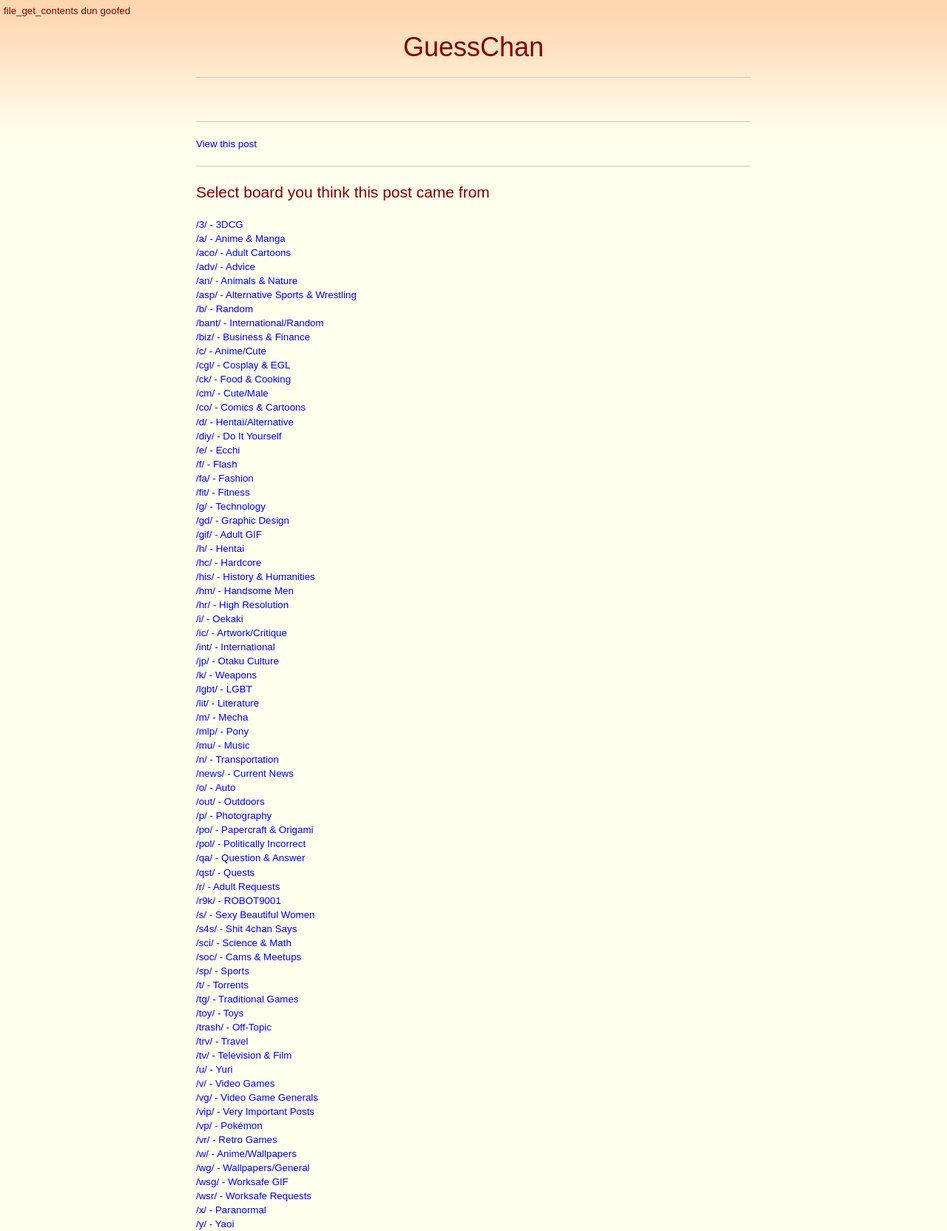
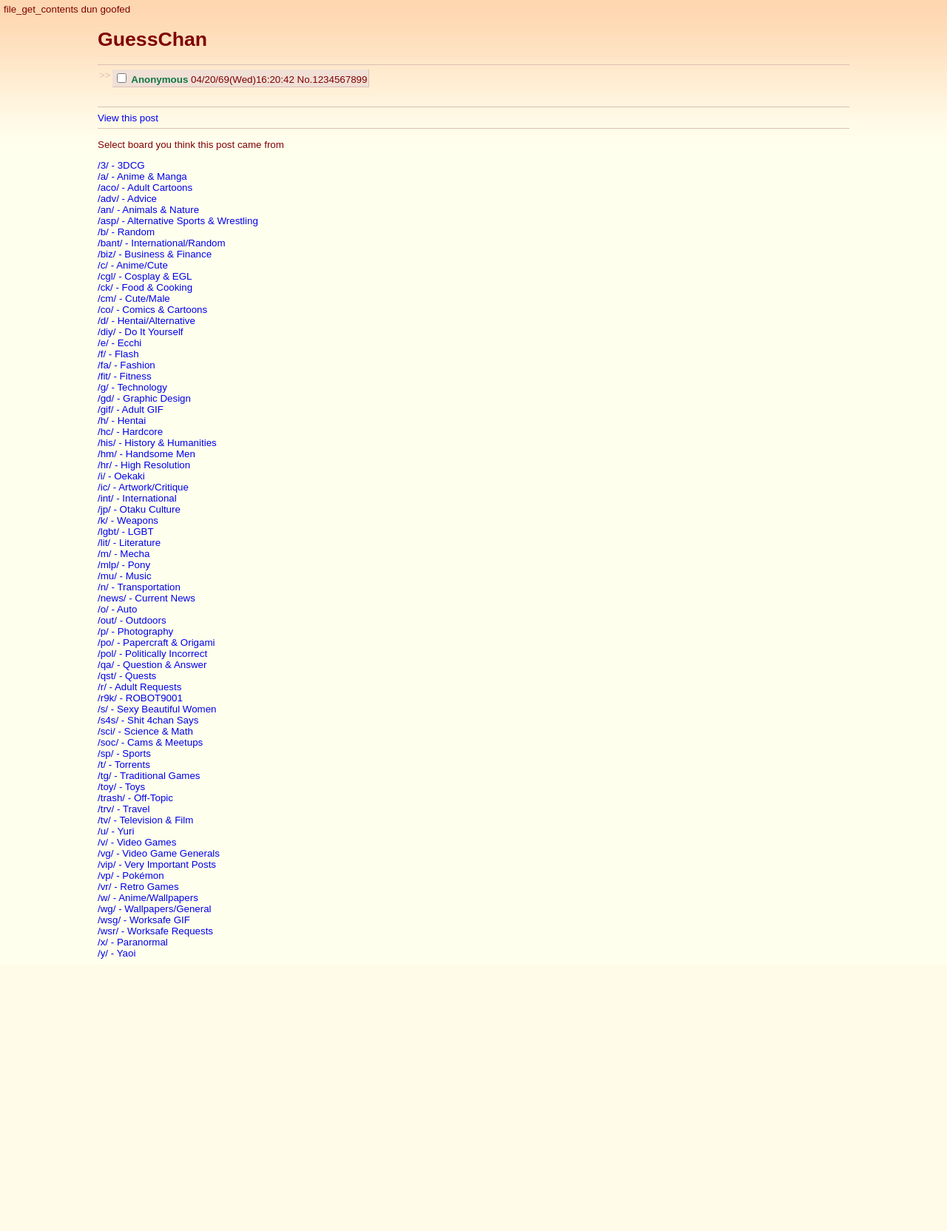
Before and after one commit to goosehub/guesschan, a CodeIgniter app: page /database/ in a window 1280 px wide. Shown: the whole page at 74% size. After the commit the page ends 1296 px from the top, so only its background shows below. Run offline with CodeIgniter, Linux system fonts and the light colour scheme; data that the repository does not hold is empty; some libraries are stand-ins or nearby versions.

Commit message:
Full 4chan style, remove bootstrap
Don't need or want it this go round.

```diff
--- a/application/views/footer.php
+++ b/application/views/footer.php
@@ -4,7 +4,7 @@ defined('BASEPATH') OR exit('No direct script access allowed');
 <!-- jQuery -->
 <script src="https://code.jquery.com/jquery-3.2.1.min.js" integrity="sha256-hwg4gsxgFZhOsEEamdOYGBf13FyQuiTwlAQgxVSNgt4=" crossorigin="anonymous"></script>
 <!-- Bootstrap -->
-<script src="https://maxcdn.bootstrapcdn.com/bootstrap/3.3.7/js/bootstrap.min.js" integrity="sha384-Tc5IQib027qvyjSMfHjOMaLkfuWVxZxUPnCJA7l2mCWNIpG9mGCD8wGNIcPD7Txa" crossorigin="anonymous"></script>
+<!-- <script src="https://maxcdn.bootstrapcdn.com/bootstrap/3.3.7/js/bootstrap.min.js" integrity="sha384-Tc5IQib027qvyjSMfHjOMaLkfuWVxZxUPnCJA7l2mCWNIpG9mGCD8wGNIcPD7Txa" crossorigin="anonymous"></script> -->
 <!-- Local Script -->
 <script src="<?=base_url()?>resources/script.js?<?php echo time(); ?>"></script>
 
--- a/application/views/header.php
+++ b/application/views/header.php
@@ -21,7 +21,7 @@ defined('BASEPATH') OR exit('No direct script access allowed');
     <link rel="icon" href="<?=base_url()?>resources/img/favicon.ico">
 
     <!-- Bootstrap CSS -->
-    <link rel="stylesheet" href="https://maxcdn.bootstrapcdn.com/bootstrap/3.3.7/css/bootstrap.min.css" integrity="sha384-BVYiiSIFeK1dGmJRAkycuHAHRg32OmUcww7on3RYdg4Va+PmSTsz/K68vbdEjh4u" crossorigin="anonymous">
+    <!-- <link rel="stylesheet" href="https://maxcdn.bootstrapcdn.com/bootstrap/3.3.7/css/bootstrap.min.css" integrity="sha384-BVYiiSIFeK1dGmJRAkycuHAHRg32OmUcww7on3RYdg4Va+PmSTsz/K68vbdEjh4u" crossorigin="anonymous"> -->
 
     <link href="<?=base_url()?>resources/chan/burichan.css" rel="stylesheet" type="text/css">
     <!-- Blue -->
--- a/application/views/main.php
+++ b/application/views/main.php
@@ -3,10 +3,22 @@ defined('BASEPATH') OR exit('No direct script access allowed');
 ?>
 <div class="container">
 	<div class="row">
-		<div class="col-md-8 col-md-push-2">
-			<h1 class="text-center">GuessChan</h1>
+		<div class="stuff_container">
+			<h1>GuessChan</h1>
 			<hr>
-			<span class="the_post"><?php echo $random['post']; ?></span>
+
+			<div class="postContainer replyContainer" id="pc1234567899">
+				<div class="sideArrows" id="sa1234567899">&gt;&gt;</div>
+				<div id="p1234567899" class="post reply">
+					<div class="postInfoM mobile" id="pim1234567899"><span class="nameBlock"><span class="name">Anonymous</span><br></span><span class="dateTime postNum" data-utc="5678">04/20/69(Wed)16:20:42 <a href="#" title="Link to this post">No.</a><a href="#" title="Reply to this post">1234567899</a></span></div>
+					<div class="postInfo desktop" id="pi1234567899"><input type="checkbox" name="1234567899" value="delete"> <span class="nameBlock"><span class="name">Anonymous</span> </span> <span class="dateTime" data-utc="5678">04/20/69(Wed)16:20:42</span> <span class="postNum desktop"><a href="#" title="Link to this post">No.</a><a href="#" title="Reply to this post">1234567899</a></span></div>
+					<blockquote class="postMessage greentext_this embedica_this" id="m1234567899">
+						<!-- Here is the post -->
+						<span class="the_post"><?php echo $random['post']; ?></span>
+					</blockquote>
+			   </div>
+			</div>
+
 			<span class="answer" style="display: none"><?php echo $random['board'] ?></span>
 			<br>
 			<hr>
--- a/resources/style.css
+++ b/resources/style.css
@@ -1,5 +1,9 @@
 body {
 
+}
+.stuff_container {
+	width: 80%;
+	margin-left: 10%;
 }
 
 /* Greentext */
```
